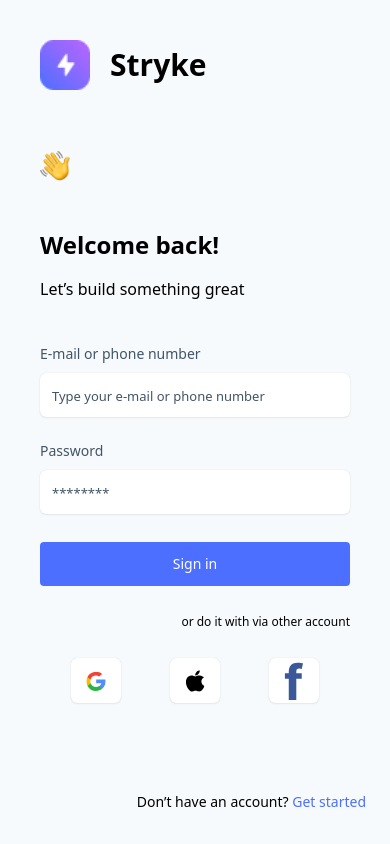
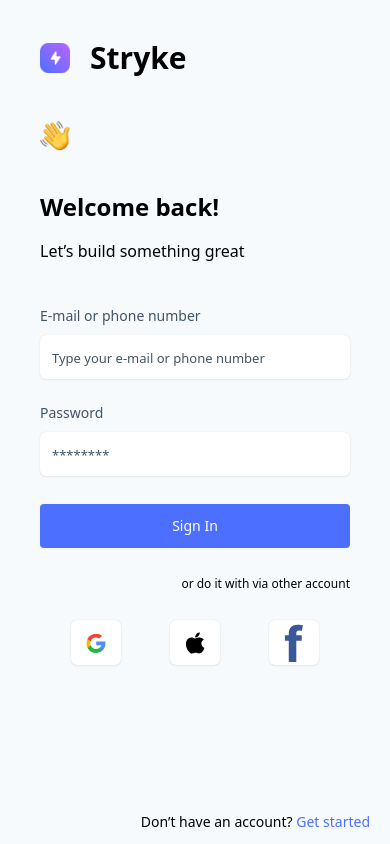
Before and after one commit to jahseed89/qwiva-dashboard, a Next.js app: page / in a window 390 px wide. Built offline with nearby package versions, Linux system fonts and the light colour scheme.

Commit message:
form validations

```diff
--- a/@types/index.ts
+++ b/@types/index.ts
@@ -9,5 +9,6 @@
     type: string;
     value: string;
     placeholder: string;
+    required: boolean;
     handleChange: (event: React.ChangeEvent<HTMLInputElement>)=> void
 }
--- a/app/page.scss
+++ b/app/page.scss
@@ -32,7 +32,7 @@
 }
 
 .signup-position {
-    position: absolute;
+    position: fixed;
     bottom: 0;
     right: 0;
 }
--- a/app/page.tsx
+++ b/app/page.tsx
@@ -3,12 +3,15 @@
 import Image from "next/image";
 import "./page.scss";
 import InputElement from "@/components/input/InputElement";
-import { useState } from "react";
+import { ReactEventHandler, useState } from "react";
 import Button from "@/components/button/Button";
 
 export default function Auth() {
   const [email, setEmail] = useState<string>("");
   const [password, setPassword] = useState<string>("");
+  const [confirmPassword, setConfirmPasword] = useState<string>("");
+  const [isSubmitting, setIssubmitting] = useState<boolean>(false)
+
   const [showSignup, setShowSingup] = useState<boolean>(false);
 
   const handleEmailChange = (event: React.ChangeEvent<HTMLInputElement>) => {
@@ -18,6 +21,18 @@
   const handlePasswordChange = (event: React.ChangeEvent<HTMLInputElement>) => {
     setPassword(event.target.value);
   };
+
+  const handlePasswordConfirmation = (event: React.ChangeEvent<HTMLInputElement>) => {
+    setConfirmPasword(event.target.value)
+  }
+
+  const handleSubmit = async(e: React.FormEvent<HTMLFormElement>) => {
+    e.preventDefault()
+    setIssubmitting(true)
+
+    await new Promise((resolve) => setTimeout(resolve, 1000))
+    setIssubmitting(false)
+  }
 
   return (
     <main className="h-[100%]">
@@ -30,7 +45,9 @@
             <h2 className="pl-5 font-bold text-3xl text-white-100">Stryke</h2>
           </div>
           <div className="w-[90%] text-white-100 my-10 pt-8">
-            <h2 className="font-bold text-2xl">Let’s build something amazing today.</h2>
+            <h2 className="font-bold text-2xl">
+              Let’s build something amazing today.
+            </h2>
             <p className="text-sm py-7">
               Maybe some text here will help me see it better. Oh God. Oke,
               let’s do it then.{" "}
@@ -47,21 +64,23 @@
           </div>
         </div>
         {showSignup ? (
-          <form className="bg-lightgrey-200  py-5 px-10 w-[100%] md:w-[100%] lg:w-[70%] xl:w-[70%] mx-auto relative">
+          <form onSubmit={handleSubmit}
+            className="bg-lightgrey-200  py-5 px-10 w-[100%] md:w-[100%] lg:w-[70%] xl:w-[70%] mx-auto relative"
+          >
             <div className="w-[100%] md:w-[90%] lg:w-[60%] xl:w-[50%] mx-auto">
               <div>
-                <div className="flex items-center mb-10 mt-5 pb-5 lg:hidden">
+                <div className="flex items-center mb-5 mt-5 pb-5 lg:hidden">
                   <span>
                     <Image
                       src="/dashboard-logo.png"
-                      width={50}
-                      height={40}
+                      width={30}
+                      height={20}
                       alt="logo"
                     />
                   </span>
                   <h2 className="pl-5 font-bold text-3xl">Stryke</h2>
                 </div>
-                <div className="my-8">
+                <div className="my-6">
                   <Image src="/hey.png" width={30} height={30} alt="hi" />
                 </div>
                 <h1 className="text-2xl font-bold py-4">Sign Up</h1>
@@ -77,6 +96,7 @@
                     placeholder="Type your e-mail or phone number"
                     value={email}
                     handleChange={handleEmailChange}
+                    required
                   />
                 </div>
                 <div className="form-input">
@@ -86,22 +106,33 @@
                     placeholder="********"
                     value={password}
                     handleChange={handlePasswordChange}
+                    required
                   />
                 </div>
                 <div className="form-input">
-                  <label className="text-gray-100 text-sm">Comfirm password</label>
+                  <label className="text-gray-100 text-sm">
+                    Confirm password
+                  </label>
                   <InputElement
                     type="password"
                     placeholder="********"
-                    value={password}
-                    handleChange={handlePasswordChange}
+                    value={confirmPassword}
+                    handleChange={handlePasswordConfirmation}
+                    required
                   />
                 </div>
                 <div className="form-input pt-2">
-                  <Button
+                  {/* <Button
                     btnText="Sign Up"
-                    onClick={(event) => console.log(`I am clicked ${event}`)}
-                  />
+                    onClick={()=> submitData}
+                  /> */}
+                  <button
+                    type="submit"
+                    disabled={isSubmitting}
+                    className="text-white-100 bg-blue-100 rounded disabled:bg-blue-50 text-sm py-3 md:py-4 lg:py-2 w-[100%]"
+                  >
+                    Sign Up
+                  </button>
                 </div>
                 <div>
                   <p className="text-xs my-7 text-right">
@@ -136,7 +167,7 @@
                 </div>
               </div>
             </div>
-            <p className="text-right text-sm pb-8 pr-6 signup-position">
+            <p className="text-right text-sm pb-3  pr-5 lg:mr-20 xl:mr-30 signup-position">
               Already have an account{" "}
               <span
                 className="text-blue-100 cursor-auto"
@@ -150,18 +181,18 @@
           <form className="bg-lightgrey-200  py-5 px-10 w-[100%] md:w-[100%] lg:w-[70%] xl:w-[70%] mx-auto relative">
             <div className="w-[100%] md:w-[90%] lg:w-[60%] xl:w-[50%] mx-auto">
               <div>
-                <div className="flex items-center mb-10 mt-5 pb-5 lg:hidden">
+                <div className="flex items-center mb-5 mt-5 pb-5 lg:hidden">
                   <span>
                     <Image
                       src="/dashboard-logo.png"
-                      width={50}
-                      height={40}
+                      width={30}
+                      height={20}
                       alt="logo"
                     />
                   </span>
                   <h2 className="pl-5 font-bold text-3xl">Stryke</h2>
                 </div>
-                <div className="my-8">
+                <div className="my-6">
                   <Image src="/hey.png" width={30} height={30} alt="hi" />
                 </div>
                 <h1 className="text-2xl font-bold py-4">Welcome back!</h1>
@@ -177,6 +208,9 @@
                     placeholder="Type your e-mail or phone number"
                     value={email}
                     handleChange={handleEmailChange}
+
+
+                    required
                   />
                 </div>
                 <div className="form-input">
@@ -186,13 +220,22 @@
                     placeholder="********"
                     value={password}
                     handleChange={handlePasswordChange}
+
+                    required
                   />
+
                 </div>
                 <div className="form-input pt-2">
-                  <Button
+                  {/* <Button
                     btnText="Sign in"
-                    onClick={(event) => console.log(`I am clicked ${event}`)}
-                  />
+                    onClick={()=> submitData}
+                  /> */}
+                  <button
+                    type="submit"
+                    className="text-white-100 bg-blue-100 rounded text-sm py-3 md:py-4 lg:py-2 w-[100%]"
+                  >
+                    Sign In
+                  </button>
                 </div>
                 <div>
                   <p className="text-xs my-7 text-right">
@@ -227,7 +270,7 @@
                 </div>
               </div>
             </div>
-             <p className="text-right text-sm pb-8 pr-6 signup-position">
+            <p className="text-right text-sm pb-3  pr-5 lg:mr-20 xl:mr-30 signup-position">
               Don’t have an account?{" "}
               <span
                 className="text-blue-100 cursor-auto"
--- a/components/input/InputElement.tsx
+++ b/components/input/InputElement.tsx
@@ -1,9 +1,9 @@
 import { InputElementProps } from '@/@types'
 import React from 'react'
 
-const InputElement = ({type, value, placeholder, handleChange}: InputElementProps) => {
+const InputElement = ({type, required, value, placeholder,handleChange}: InputElementProps) => {
   return (
-    <input className="py-2.5 px-3 mt-2 md:py-3.5 lg:py-2.5" type={type} placeholder={placeholder} onChange={handleChange} value={value} />
+    <input className="py-2.5 px-3 mt-2 md:py-3.5 lg:py-2.5" type={type} placeholder={placeholder} required={required} onChange={handleChange} value={value} />
   )
 }
 
--- a/tailwind.config.ts
+++ b/tailwind.config.ts
@@ -69,6 +69,7 @@
           // 300: '#344054',
         },
         blue: {
+          50: '#adcff9',
           100: '#4C6FFF',
           500: '#513cef',
           600: '#5452d379',
```
